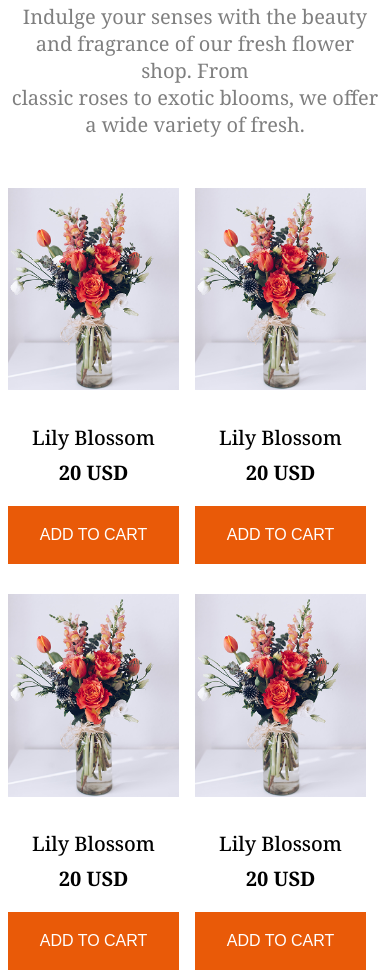
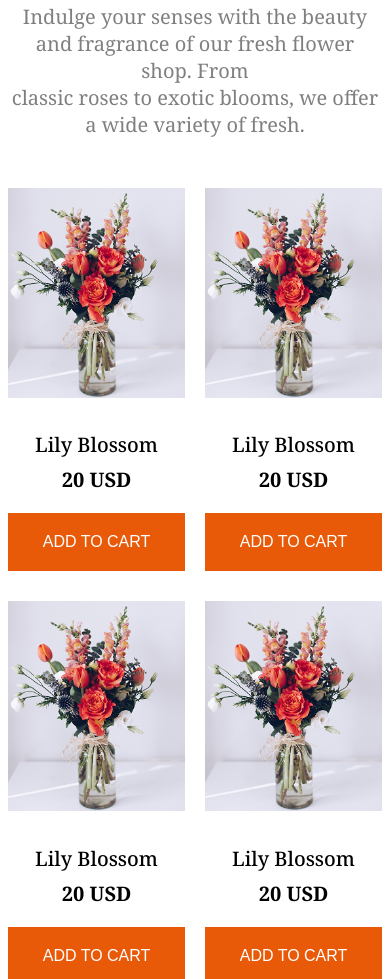
Before and after one commit to sohebakhter/assignment-2, a plain HTML site: page index.html in a window 390 px wide. Shown: the part 1021-2000 px from the top of the page. Drawn offline with Linux system fonts and the light colour scheme.

Commit message:
added  responsive card column ga p

```diff
--- a/styles/assignment.css
+++ b/styles/assignment.css
@@ -357,9 +357,10 @@ footer {
 /* plants style */
 .plant-cards{
   grid-template-columns: repeat(2, 1fr);
+  column-gap: 20px;
 }
 .card{
-  width: 171px;
+  width: 100%;
 }
 .btn-primary {
     background-color: #E95A08;
```
